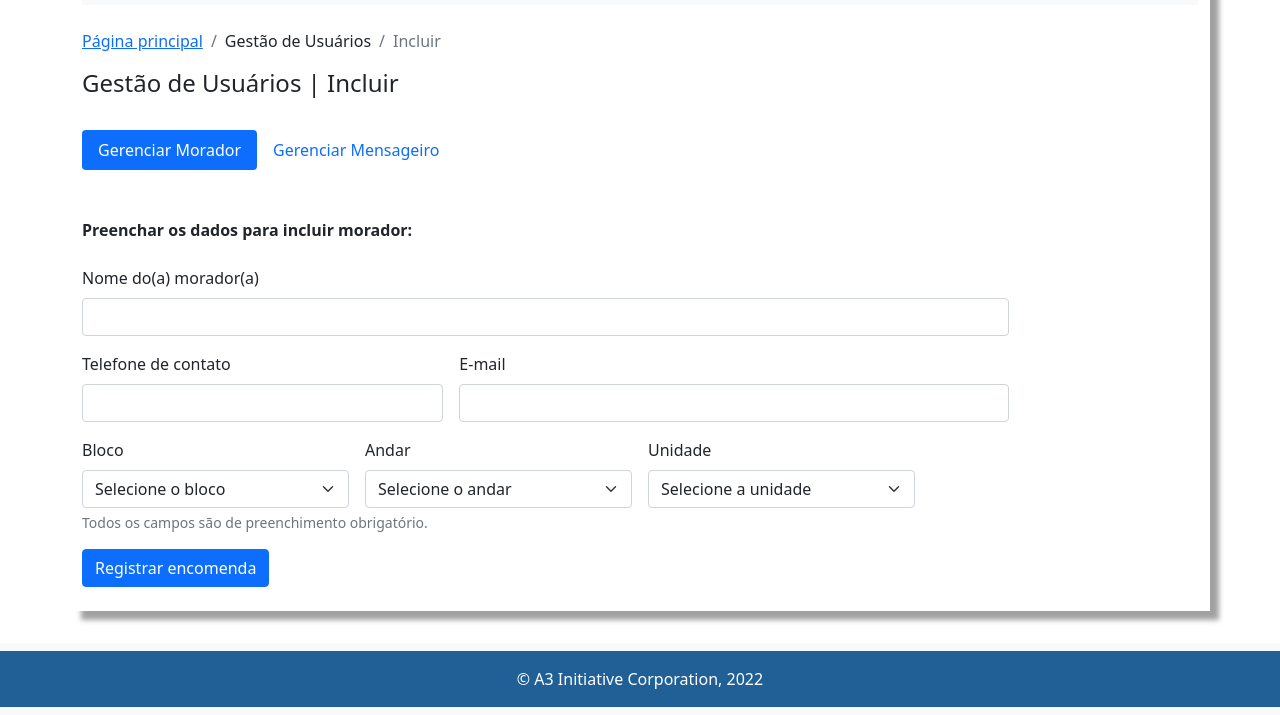
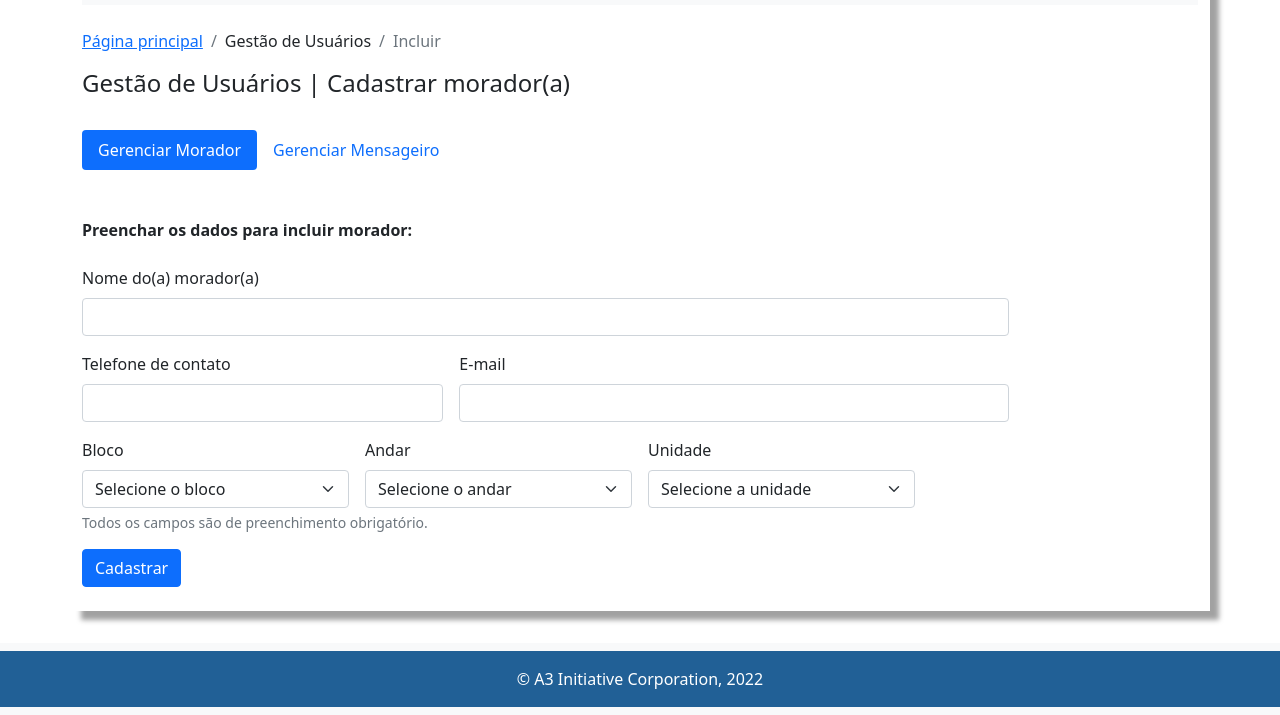
Before and after one commit to A3initiative/projeto, a plain HTML site: page manterUsuario.html in a window 1280 px wide. Shown: the part 131-846 px from the top of the page. Drawn offline with nearby package versions, Linux system fonts and the light colour scheme.

Commit message:
Ajuste no título e botão do form

```diff
--- a/manterUsuario.html
+++ b/manterUsuario.html
@@ -110,7 +110,7 @@
         </nav>
 
         <h1>SisCondo</h1>
-        <h2 id="styleh2">Gestão de Usuários | Incluir</h2>
+        <h2 id="styleh2">Gestão de Usuários | Cadastrar morador(a)</h2>
 
         <br />
 
@@ -201,9 +201,7 @@
           </div>
 
           <div class="col-12">
-            <button type="submit" class="btn btn-primary">
-              Registrar encomenda
-            </button>
+            <button type="submit" class="btn btn-primary">Cadastrar</button>
             <br /><br />
           </div>
         </form>
```
Also changed, not shown: manterEncomenda_consultar.html (+1 -1 lines).
